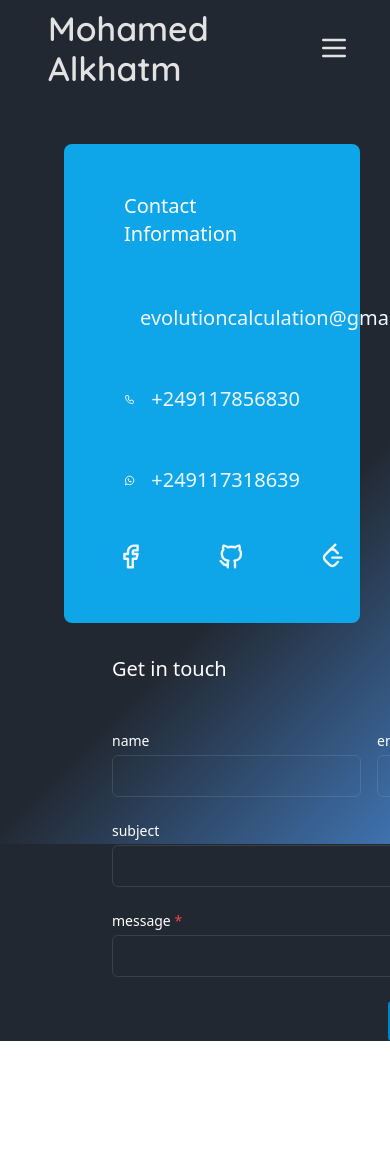
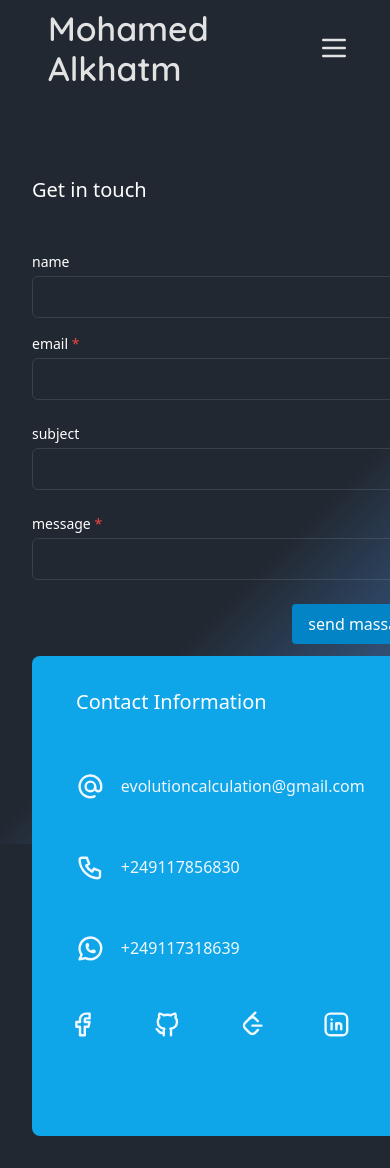
Before and after one commit to mohmmedalkhatim/portfolio, a React (Vite) app: page /contacts in a window 390 px wide. Before the commit the page ends 1041 px from the top, so only its background shows below. Built offline with nearby package versions, Linux system fonts and the light colour scheme.

Commit message:
adding more responsiveness to the page

```diff
--- a/src/screens/Contact.tsx
+++ b/src/screens/Contact.tsx
@@ -22,7 +22,7 @@ class ContactProps {
   message?: string;
 }
 
-function Contact () {
+function Contact() {
   let [formData, setFormData] = useState<ContactProps>({
     name: '',
     email: '',
@@ -59,34 +59,12 @@ function Contact () {
     gsap.from('.anime', { x: -16, opacity: 0, stagger: 0.2 });
   }, []);
   return (
-    <main className='min-h-[100vh] pt-[8rem]  lg:pt-[8rem] md:pl-[10rem] pl-[4rem] lg:pl-[20rem] '>
-      <div className='pt-4 flex flex-col lg:flex-row '>
-        <div className='flex flex-col gap-4 bg-sky-500 p-12 rounded-lg'>
-          <h5 className='mb-4 anime px-3'>Contact Information</h5>
-          <div className='text-xl items-center gap-4 flex p-3 pt-6 anime'>
-            <TbAt size={'1.8rem'} />
-            evolutioncalculation@gmail.com
-          </div>
-          <div className='text-xl items-center gap-4 flex p-3 pt-6 anime'>
-            <TbPhone size={'1.8rem'} />
-            <div>+249117856830</div>
-          </div>
-          <div className='text-xl items-center gap-4 flex p-3 pt-6 anime'>
-            <TbBrandWhatsapp size={'1.8rem'} />
-            <div>+249117318639</div>
-          </div>
-          <div className='text-xl flex gap-16 pt-4'>
-            {links.map((item, i) => (
-              <a href={item.link} key={i} className='flex anime'>
-                <div className='p-[4px]'>{item.icon}</div>
-              </a>
-            ))}
-          </div>
-        </div>
-        <div className='w-[32rem] px-12 mt-[2rem] '>
-          <h5 className='pb-12'>Get in touch</h5>
+    <main className="min-h-[100vh] pt-[8rem]  md:pt-[8rem] md:pl-[10rem] px-[2rem] pb-8 md::pl-[20rem] ">
+      <div className="pt-4 contact_page md:pr-[10rem] auto-rows-[30rem]">
+        <div className="max-w-[32rem] md:px-12 pb-12 mt-[2rem] ">
+          <h5 className="pb-12">Get in touch</h5>
           <form
-            onSubmit={async e => {
+            onSubmit={async (e) => {
               e.preventDefault();
               // Handle form submission logic here
               const requests = collection(db, 'requests');
@@ -97,30 +75,52 @@ function Contact () {
                 message: formData.message?.trim(),
               })
                 .then(() => {
-                  alert('Data added successfully'+`${formData}`);
+                  alert('Data added successfully' + `${formData}`);
                   console.log();
-                  })
-                .catch(error => {
-                  alert(formData)
+                })
+                .catch((error) => {
+                  alert(formData);
                   console.error('Error adding document: ', error);
                 });
             }}
-            className='flex flex-col gap-6'
+            className="flex flex-col gap-6 mr-0"
           >
-            <div className='flex gap-4'>
-              <Input label='name' onChange={onchange} />
-              <Input label='email' onChange={onchange} required type='email' />
+            <div className="w-full flex gap-4 md:flex-row flex-col">
+              <Input label="name" onChange={onchange} />
+              <Input label="email" onChange={onchange} required type="email" />
             </div>
-            <div className='w-full'>
-              <Input label='subject' onChange={onchange} />
+            <div className="w-full">
+              <Input label="subject" onChange={onchange} />
             </div>
-            <div className='w-full h'>
-              <Input label='message' onChange={onchange} required />
+            <div className="w-full">
+              <Input label="message" onChange={onchange} required />
             </div>
-            <div className='flex items-center justify-end'>
+            <div className="flex items-center justify-end">
               <Button>send massage</Button>
             </div>
           </form>
+        </div>
+        <div className="flex flex-col gap-4 bg-sky-500 p-8 md:p-12 rounded-lg">
+          <h5 className="mb-4 anime px-3">Contact Information</h5>
+          <div className="md:text-xl items-center gap-4 text-md flex p-3 pt-6 anime">
+            <TbAt size={'1.8rem'} />
+            evolutioncalculation@gmail.com
+          </div>
+          <div className="md:text-xl text-base items-center gap-4 flex p-3 pt-6 anime">
+            <TbPhone size={'1.8rem'} />
+            <div>+249117856830</div>
+          </div>
+          <div className="md:text-xl text-base items-center gap-4 flex p-3 pt-6 anime">
+            <TbBrandWhatsapp size={'1.8rem'} />
+            <div>+249117318639</div>
+          </div>
+          <div className="md:text-xl text-base flex gap-12  md:gap-16 pt-4">
+            {links.map((item, i) => (
+              <a href={item.link} key={i} className="flex anime">
+                <div className="p-[4px]">{item.icon}</div>
+              </a>
+            ))}
+          </div>
         </div>
       </div>
     </main>
```
